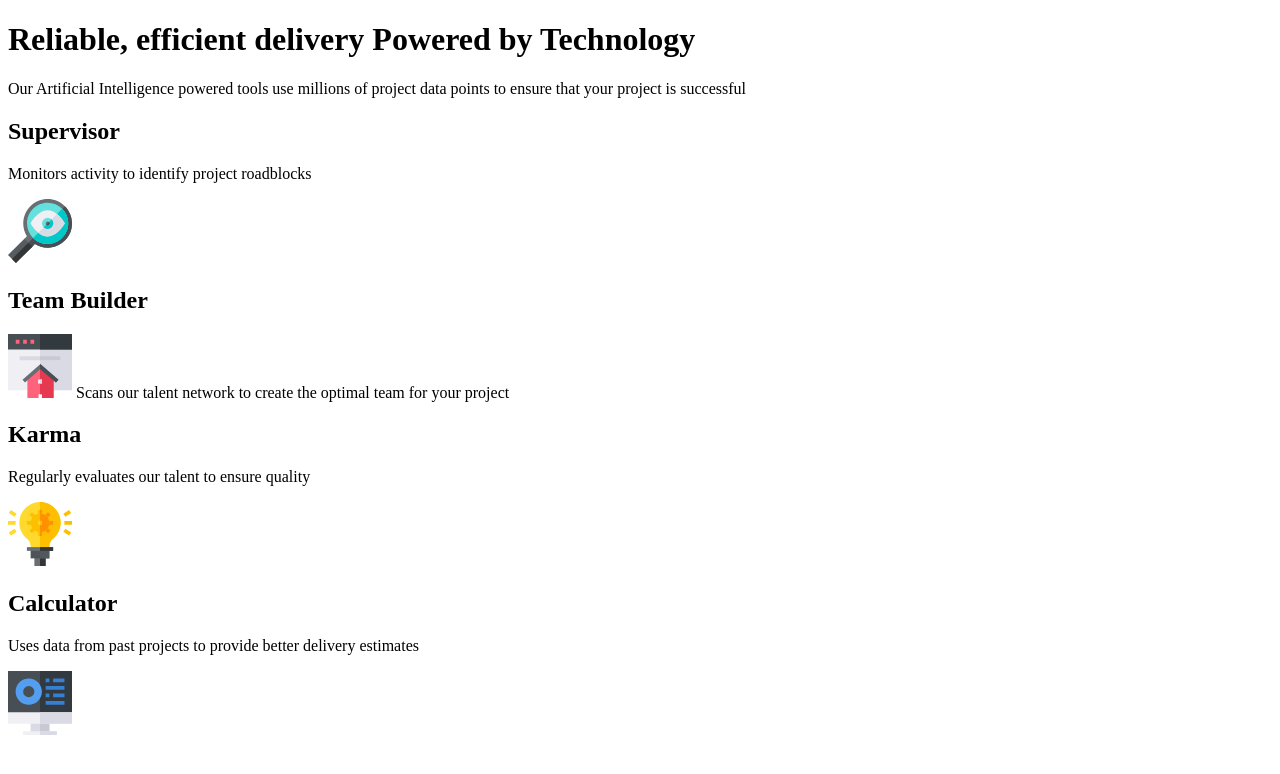
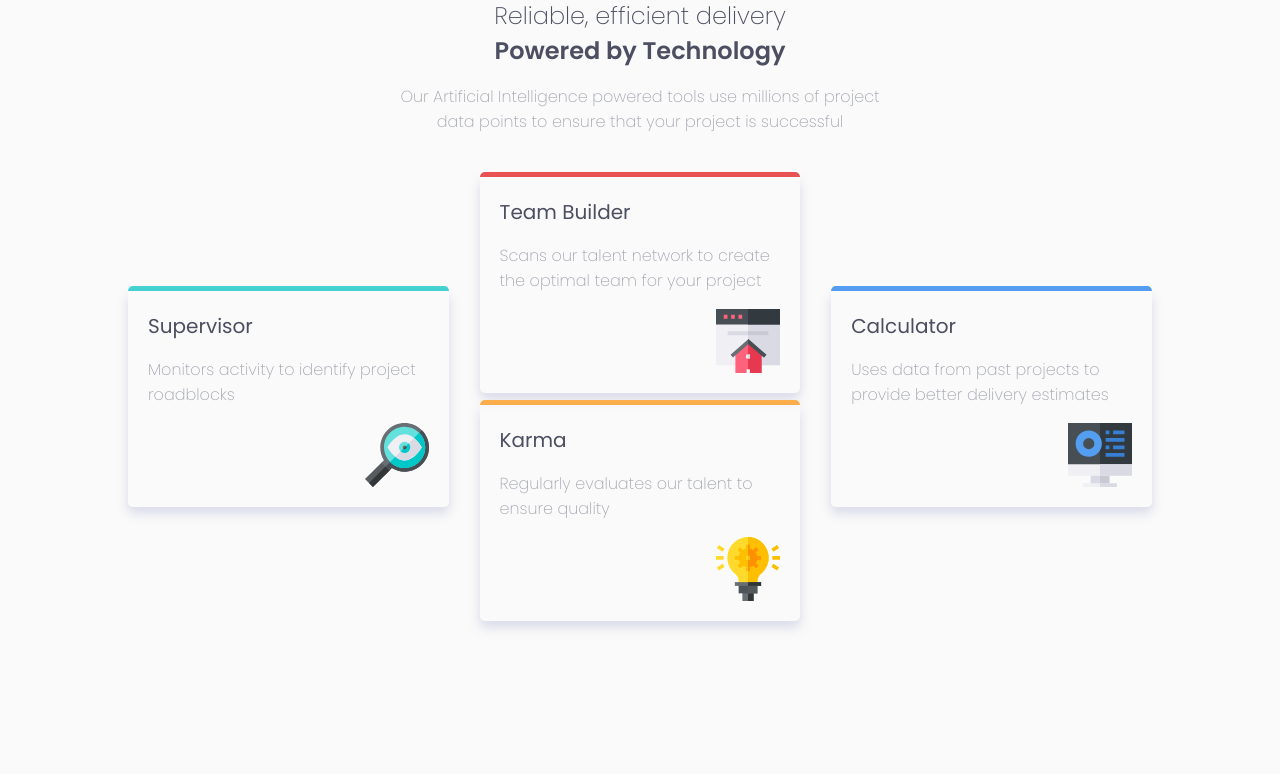
Before and after one commit to danielczuk/Four-card-feature---grid-exercise, a plain HTML site: page index.html in a window 1280 px wide. Drawn offline with Linux system fonts and the light colour scheme.

Commit message:
Uploads complete project files

```diff
--- a/index.html
+++ b/index.html
@@ -12,59 +12,70 @@
 
   <link rel="stylesheet" href="styles.css">
 
+  <link rel="preconnect" href="https://fonts.googleapis.com">
+  <link rel="preconnect" href="https://fonts.gstatic.com" crossorigin>
+  <link href="https://fonts.googleapis.com/css2?family=Poppins:wght@200;400;600&display=swap" rel="stylesheet">
+
 </head>
 
 <body>
+
   <div class="introduction">
-    <h1>Reliable, efficient delivery
-      <span>
-        Powered by Technology
-      </span>
+    <h1 class="title">Reliable, efficient delivery <br>
+      <span>Powered by Technology</span>
     </h1>
     <p>
       Our Artificial Intelligence powered tools use millions of project data points
       to ensure that your project is successful
     </p>
   </div>
+
   <div class="container">
-    <div class="supervisor">
-      <h2>
+    <div class="box supervisor">
+      <div class="inner">
+        <h2 class="role">
           Supervisor
         </h2>
         <p>
           Monitors activity to identify project roadblocks
         </p>
-      <img src="images/icon-supervisor.svg" alt="icon of">
+        <img class="icon" src="images/icon-supervisor.svg" alt="icon of">
       </div>
-    <div class="team-builder">
-      <h2>
+    </div>
+    <div class="box team-builder">
+      <div class="inner">
+        <h2 class="role">
           Team Builder
         </h2>
         <p>
-        <img src="images/icon-team-builder.svg" alt="icon of">
           Scans our talent network to create the optimal team for your project
         </p>
+        <img class="icon" src="images/icon-team-builder.svg" alt="icon of">
       </div>
-    <div class="karma">
-      <h2>
+    </div>
+    <div class="box karma">
+      <div class="inner">
+        <h2 class="role">
           Karma
         </h2>
         <p>
           Regularly evaluates our talent to ensure quality
         </p>
-      <img src="images/icon-karma.svg" alt="icon of">
+        <img class="icon" src="images/icon-karma.svg" alt="icon of">
       </div>
-    <div class="calculator">
-      <h2>
+    </div>
+    <div class="box calculator">
+      <div class="inner">
+        <h2 class="role">
           Calculator
         </h2>
         <p>
           Uses data from past projects to provide better delivery estimates
         </p>
-      <img src="images/icon-calculator.svg" alt="icon of">
+        <img class="icon" src="images/icon-calculator.svg" alt="icon of">
       </div>
     </div>
-
+  </div>
 
 </body>
 
--- a/styles.css
+++ b/styles.css
@@ -0,0 +1,151 @@
+/* GLOBAL */
+
+html {
+    -webkit-box-sizing: border-box;
+    -moz-box-sizing: border-box;
+    box-sizing: border-box;
+}
+
+*,
+*:before,
+*:after {
+    -webkit-box-sizing: inherit;
+    -moz-box-sizing: inherit;
+    box-sizing: inherit;
+}
+
+h1 {
+    color: hsl(234, 12%, 34%)
+}
+
+h2 {
+    color: hsl(234, 12%, 34%);
+    font-weight: 400;
+}
+
+p {
+    color: hsl(229, 6%, 66%);
+    font-weight: 200;
+}
+
+/* ---------- */
+
+body {
+    margin: 0;
+    display: grid;
+    place-items: center;
+    grid-template-rows: 20% 1fr;
+    font-family: 'Poppins', sans-serif;
+    background-color: hsl(0, 0%, 98%);
+}
+
+.introduction {
+    margin: 2% 0 2% 0;
+    max-width: 40%;
+    text-align: center;
+}
+
+.title {
+    font-size: 24px;
+    font-weight: 200;
+}
+
+.title span {
+    font-weight: 600;
+}
+
+.container {
+    width: 80%;
+    display: grid;
+    gap: 3%;
+    grid-template-columns: repeat(3, 1fr);
+    grid-template-rows: repeat(4, 1fr);
+    place-items: center;
+    grid-template-areas:
+        ".          team-builder          ."
+        "supervisor team-builder calculator"
+        "supervisor    karma     calculator"
+        ".             karma              .";
+}
+
+.box {
+    border-radius: 5px;
+}
+
+.inner {
+    border-radius: 0 0 5px 5px;
+    box-shadow: 0px 6px 12px 0px rgba(102, 108, 179, 0.23);
+    display: grid;
+    padding: 20px;
+}
+
+.role {
+    font-size: 20px;
+    margin: 0;
+}
+
+.icon {
+    justify-self: end;
+}
+
+.supervisor {
+    border-top: 5px solid hsl(180, 62%, 55%);
+    grid-area: supervisor;
+}
+
+.team-builder {
+    border-top: 5px solid hsl(0, 78%, 62%);
+    grid-area: team-builder;
+}
+
+.karma {
+    border-top: 5px solid hsl(34, 97%, 64%);
+    grid-area: karma;
+}
+
+.calculator {
+    border-top: 5px solid hsl(212, 86%, 64%);
+    grid-area: calculator;
+}
+
+
+@media (max-width: 1024px) {
+
+    .container {
+        grid-template-columns: repeat(2, 1fr);
+        grid-template-rows: repeat(2, 1fr);
+        grid-template-areas:
+            "supervisor     team-builder"
+            "karma          calculator";
+    }
+
+}
+
+@media (max-width: 768px) {
+
+    .introduction {
+        max-width: 70%;
+    }
+
+    .container {
+        grid-template-columns: 1fr;
+        grid-template-areas:
+            "supervisor"
+            "team-builder"
+            "karma"
+            "calculator"
+    }
+
+    .box {
+        width: 80%;
+    }
+
+}
+
+@media (max-width: 480px) {
+
+    .box {
+        width: 100%;
+    }
+
+}
```
Also changed, not shown: 1 other file. Lines whose indentation alone changed are shown as unchanged.
